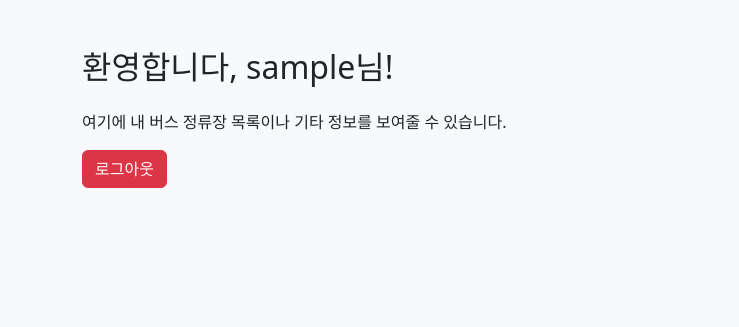
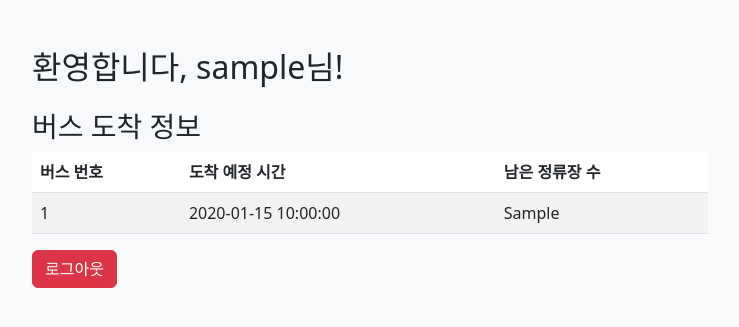
Before and after one commit to minjunkim0205/Research-WebAppFlaskBusStopInfo, a Flask app: template templates/home.html in a window 1280 px wide. Shown: the top 327 px of the page, without its empty margins (270-1009 px from the left). Run offline with Flask 2, Linux system fonts and the light colour scheme; the template is opened without the code that fills it: most values are stand-ins (such as "Sample title", 1, 10 or a date in 2020).

Commit message:
Update Home

```diff
--- a/app.py
+++ b/app.py
@@ -1,9 +1,12 @@
 from flask import Flask, request, render_template, redirect, url_for, flash, session
 import sqlite3
+import requests
 
 app = Flask(__name__)
 app.config['SECRET_KEY'] = 'your-secret-key'
-app.config['SESSION_TYPE'] = 'filesystem'  # flash 메시지용
+app.config['SESSION_TYPE'] = 'filesystem'
+
+API_KEY = '발급받은_API_키_여기에_넣기'  # data.go.kr에서 받은 키로 변경하세요
 
 def get_db_connection():
     conn = sqlite3.connect('app.db')
@@ -22,6 +25,26 @@ def create_tables():
     ''')
     conn.commit()
     conn.close()
+
+def get_bus_arrival_info(bus_stop_id):
+    url = 'http://apis.data.go.kr/1613000/BusArrivalService/getBusArrivalList'
+    params = {
+        'serviceKey': API_KEY,
+        'stationId': bus_stop_id,
+        'numOfRows': '5',
+        'pageNo': '1',
+        '_type': 'json'
+    }
+    try:
+        resp = requests.get(url, params=params)
+        resp.raise_for_status()
+        data = resp.json()
+
+        items = data.get('response', {}).get('body', {}).get('items', {}).get('item', [])
+        return items
+    except Exception as e:
+        print('버스 도착 정보 조회 실패:', e)
+        return []
 
 @app.route('/')
 def index():
@@ -90,7 +113,12 @@ def home():
     if 'username' not in session:
         flash("로그인이 필요합니다.", "warning")
         return redirect(url_for('login_form'))
-    return render_template('home.html', username=session['username'])
+
+    # TODO: 사용자별 정류장 DB 연동 후 실제 정류장 ID 받아오기
+    bus_stop_id = '123456'  # 임시 고정값, 실제로는 사용자별 DB 정보 필요
+    arrivals = get_bus_arrival_info(bus_stop_id)
+
+    return render_template('home.html', username=session['username'], arrivals=arrivals)
 
 if __name__ == '__main__':
     app.secret_key = app.config['SECRET_KEY']
--- a/templates/home.html
+++ b/templates/home.html
@@ -9,11 +9,38 @@
 </head>
 
 <body class="bg-light">
-    <div class="container mt-5" style="max-width: 600px;">
+    <div class="container mt-5" style="max-width: 700px;">
         <h2 class="mb-4">환영합니다, {{ username }}님!</h2>
-        <p>여기에 내 버스 정류장 목록이나 기타 정보를 보여줄 수 있습니다.</p>
+
+        <h3>버스 도착 정보</h3>
+        <table class="table table-striped">
+            <thead>
+                <tr>
+                    <th>버스 번호</th>
+                    <th>도착 예정 시간</th>
+                    <th>남은 정류장 수</th>
+                </tr>
+            </thead>
+            <tbody>
+                {% if arrivals %}
+                {% for bus in arrivals %}
+                <tr>
+                    <td>{{ bus.busNumber or bus.routeId or 'N/A' }}</td>
+                    <td>{{ bus.arrivalTime or '정보없음' }}</td>
+                    <td>{{ bus.remainingStops or '정보없음' }}</td>
+                </tr>
+                {% endfor %}
+                {% else %}
+                <tr>
+                    <td colspan="3">도착정보가 없습니다.</td>
+                </tr>
+                {% endif %}
+            </tbody>
+        </table>
+
         <a href="/logout" class="btn btn-danger">로그아웃</a>
     </div>
+
     <script src="https://cdn.jsdelivr.net/npm/bootstrap@5.3.0/dist/js/bootstrap.bundle.min.js"></script>
 </body>
 
```
